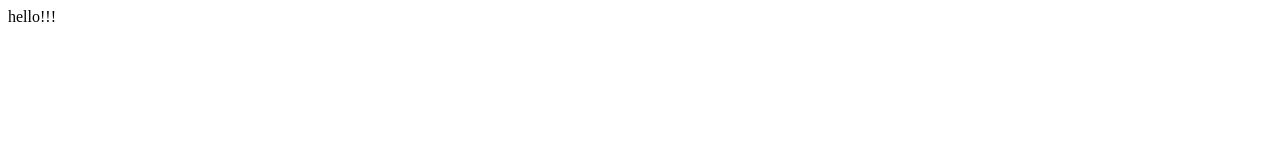
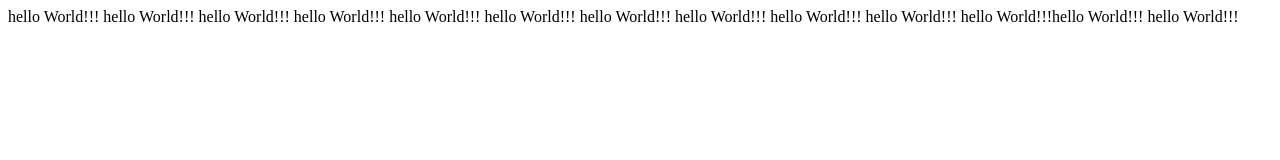
Before and after one commit to yslimgoog-del/1st_homepage, a plain HTML site: page index.html in a window 1280 px wide. Drawn offline with Linux system fonts and the light colour scheme.

Commit message:
Update index.html

```diff
--- a/index.html
+++ b/index.html
@@ -5,6 +5,18 @@
     <title>Document</title>
 </head>
 <body>
-    hello!!!
+    hello World!!!
+    hello World!!!
+    hello World!!!
+    hello World!!!
+    hello World!!!
+    hello World!!!
+    hello World!!!
+    hello World!!!
+    hello World!!!
+    hello World!!!
+    hello World!!!hello World!!!
+    hello World!!!
+
 </body>
 </html>
```
